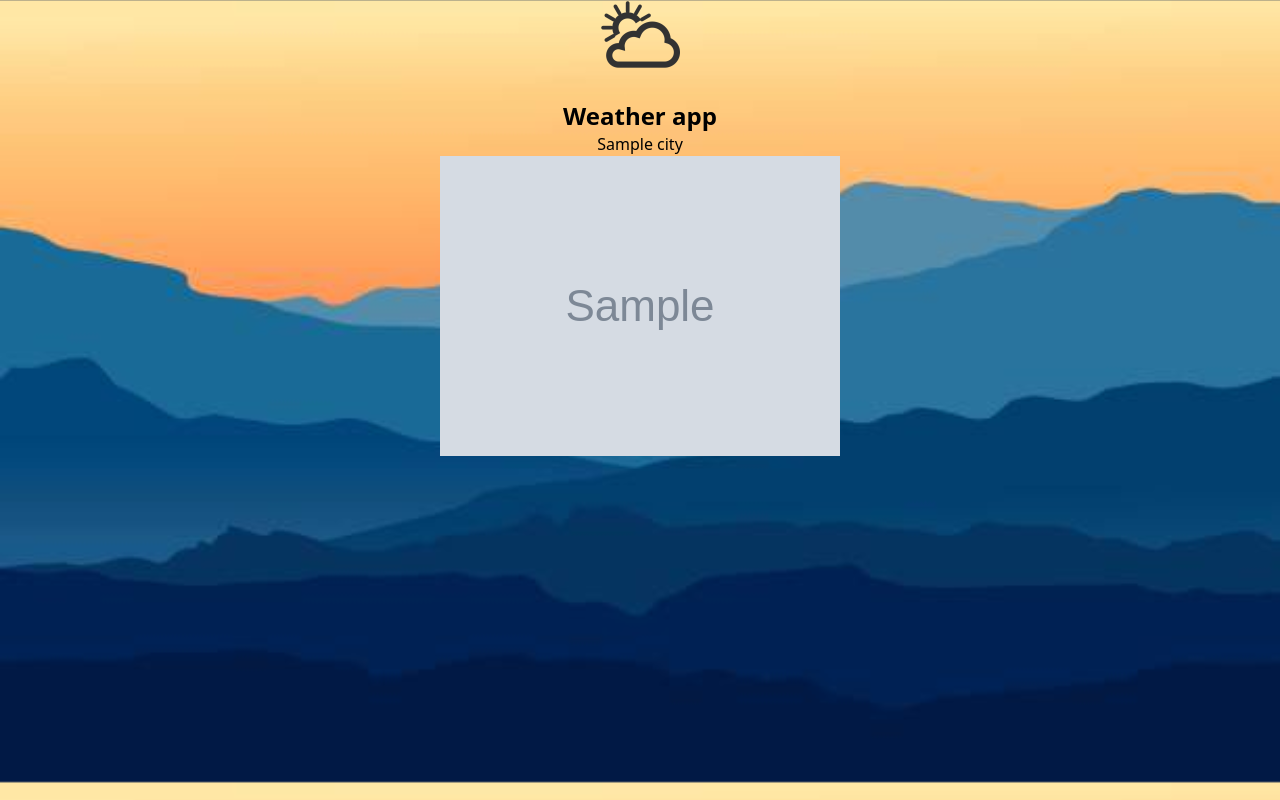
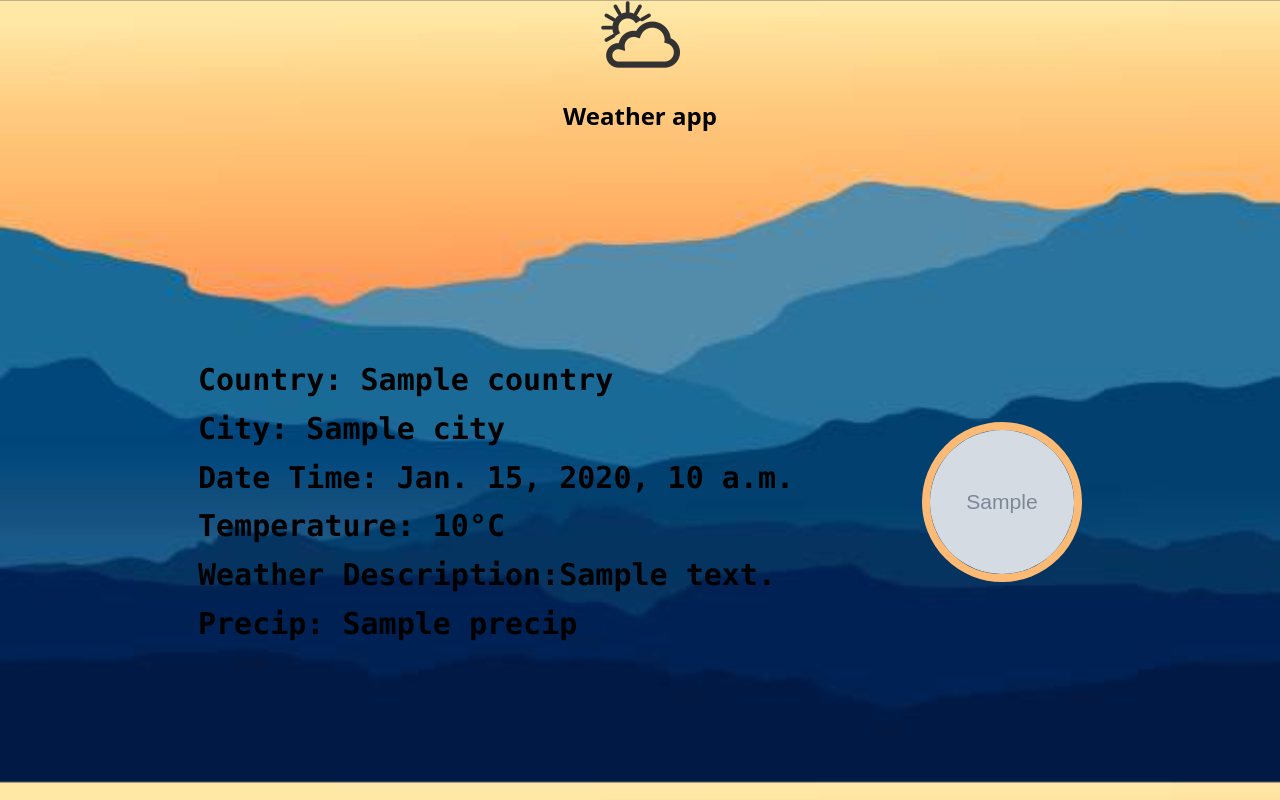
Before and after one commit to AyushhNK/Django, a Django app: template project/weatherApp/weatherinfo/templates/weather_detail.html in a window 1280 px wide. Run offline with Django 4.2, Linux system fonts and the light colour scheme; the template is opened without the code that fills it: most values are stand-ins (such as "Sample title", 1, 10 or a date in 2020); some libraries are stand-ins or nearby versions.

Commit message:
finished project weatherapp

```diff
--- a/project/weatherApp/weatherinfo/templates/weather_detail.html
+++ b/project/weatherApp/weatherinfo/templates/weather_detail.html
@@ -10,12 +10,18 @@
 		<img src="{% static 'weatherinfo/logo.png' %}" alt="logo" class="w-20 h-20">
 		<h1 class="mt-5">Weather app</h1>
 	</div>
-	<div class="flex flex-col items-center justify-center">
-		<div class="">
-			<h1>{{city}}</h1>
+	<div class="flex items-center justify-center pt-56 text-3xl font-semibold font-mono">
+		<div class="leading-relaxed">
+			<p>Country:            {{country}}</p>
+			<p>City:     		   {{city}}</p>
+			<p>Date Time:          {{time}}</p>
+
+			<p>Temperature:        {{temperature}}°C</p>
+			<p>Weather Description:{{weather_desc}}</p>
+			<p>Precip:             {{precip}}</p>
 		</div>
-		<div class="">
-			<img src="{{icon}}">
+		<div class="ml-32">
+			<img src="{{icon}}" class="h-40 w-40 rounded-full border-solid border-8 border-orange-300">
 		</div>
 	</div>
 
```
Also changed, not shown: project/weatherApp/weatherinfo/views.py (+12 -1 lines).
